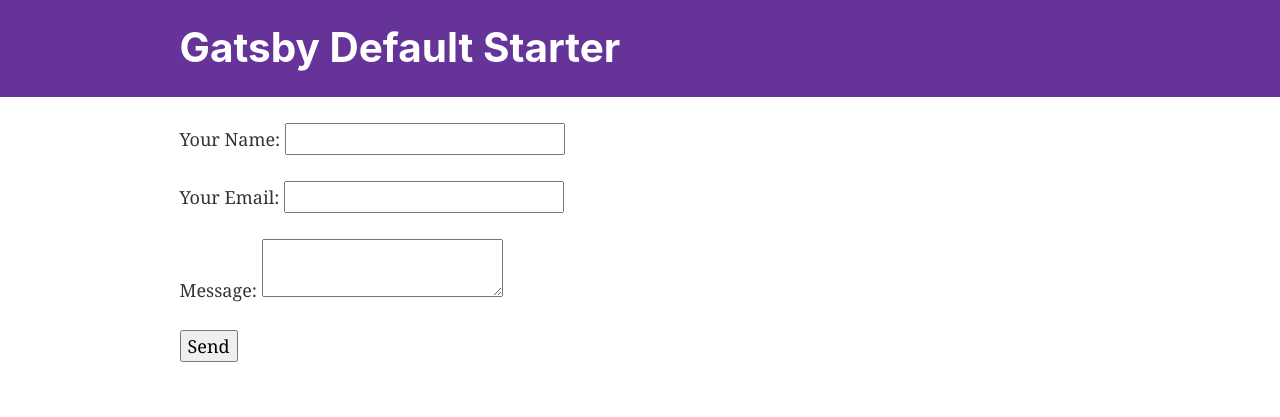
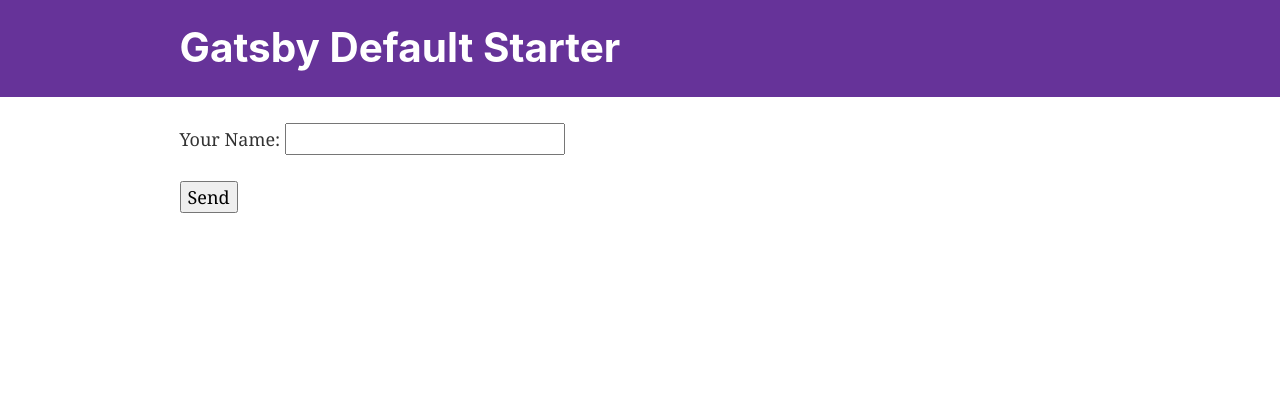
Before and after one commit to ujvaljoshi/netlify-form-demo, a Gatsby site: page / in a window 1280 px wide. Built offline with nearby package versions, Linux system fonts and the light colour scheme; Gatsby itself is replaced by a stand-in of ours.

Commit message:
Updated form

```diff
--- a/src/pages/index.js
+++ b/src/pages/index.js
@@ -34,23 +34,13 @@
       <Layout>
         <form
           name="contact"
-          method="POST"
+          method="post"
           data-netlify="true"
           data-netlify-honeypot="bot-field"
         >
           <p>
             <label>
               Your Name: <input type="text" name="name" />
-            </label>
-          </p>
-          <p>
-            <label>
-              Your Email: <input type="email" name="email" />
-            </label>
-          </p>
-          <p>
-            <label>
-              Message: <textarea name="message" />
             </label>
           </p>
           <p>
```
